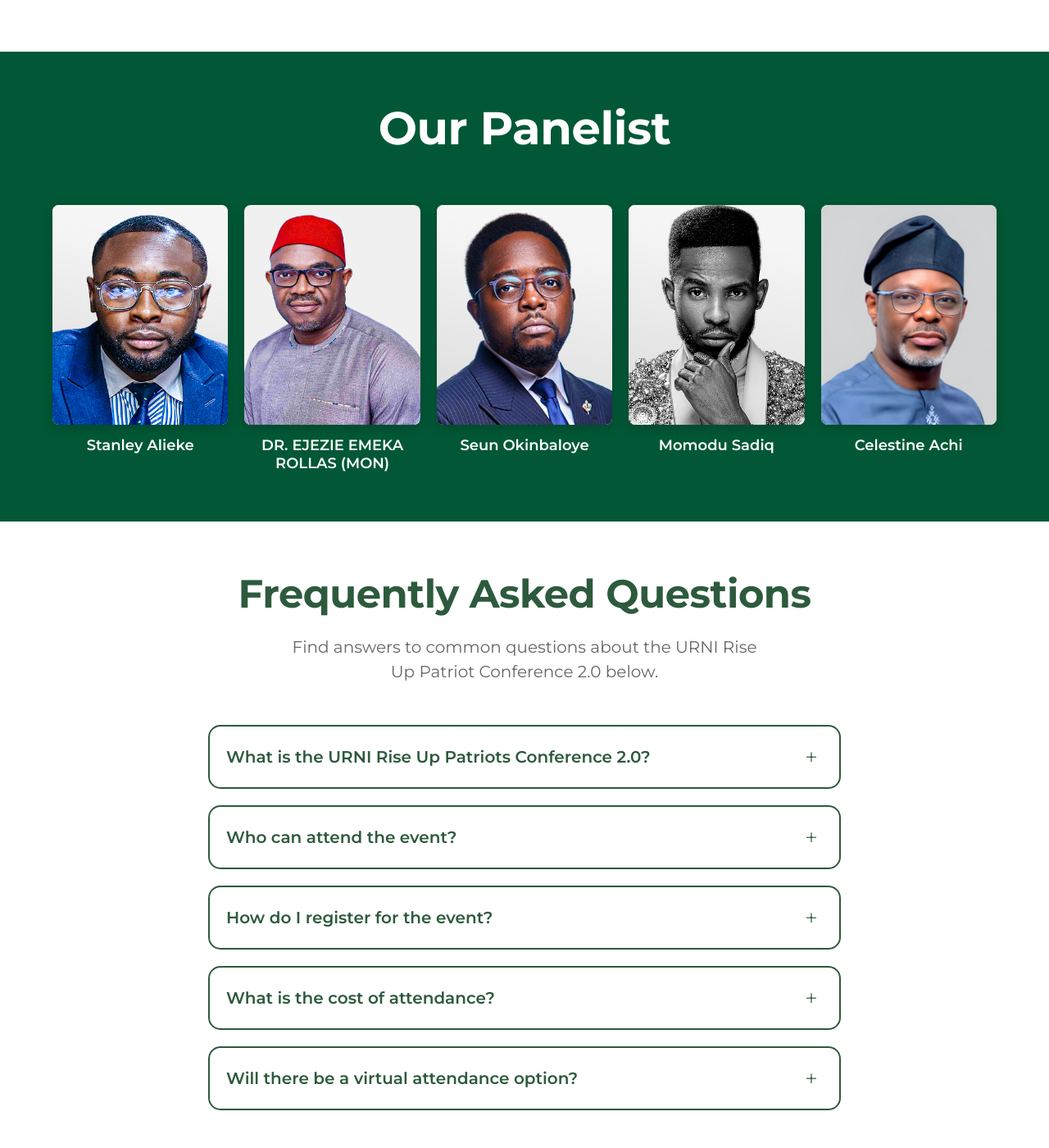
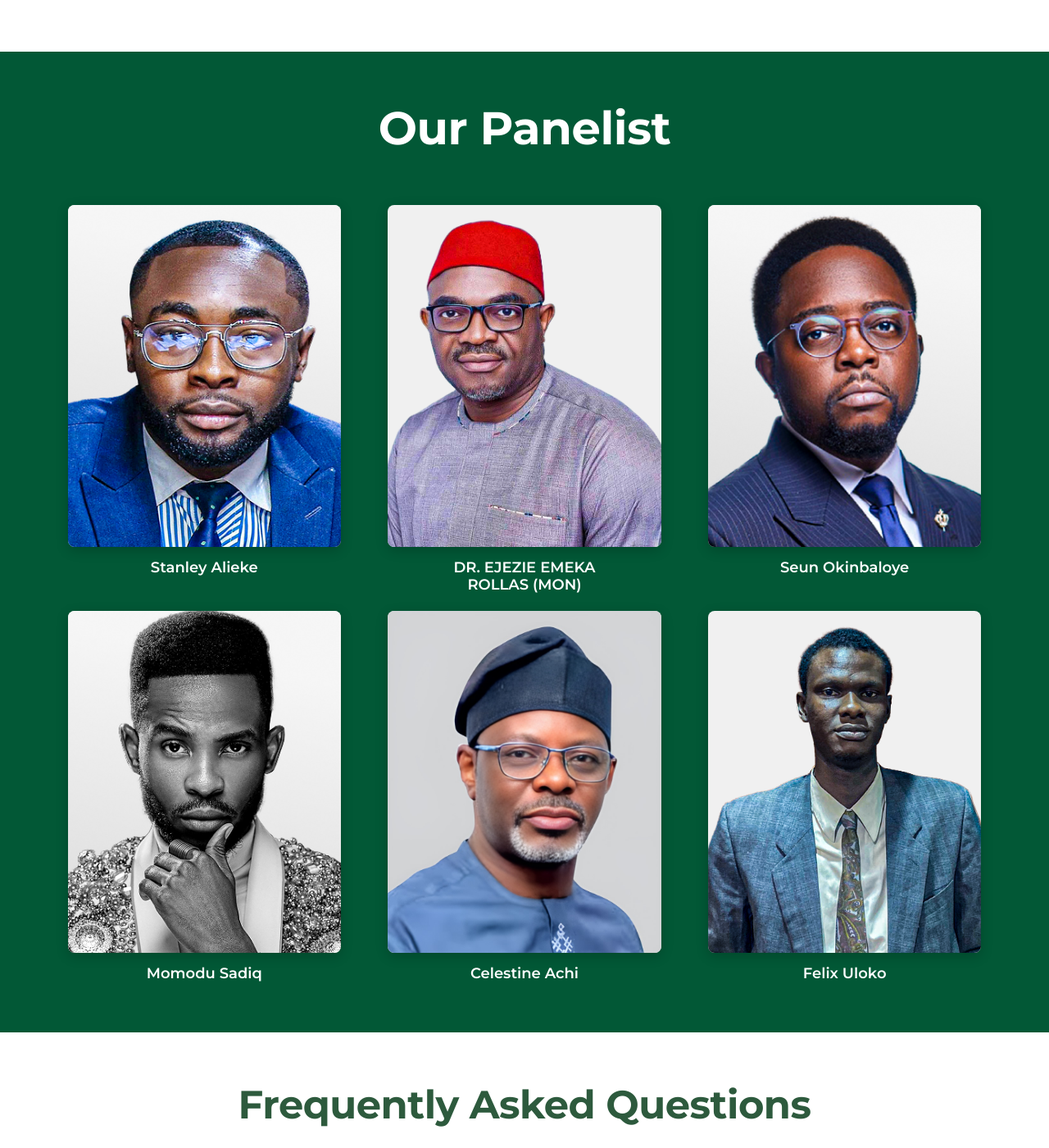
Before and after one commit to Rheno001/Rise-Up-Patriots-2.0, a PHP site: page / in a window 1280 px wide. Shown: the part 2330-3730 px from the top of the page at 82% size. Run offline with PHP 8.4, Linux system fonts and the light colour scheme; some libraries are stand-ins or nearby versions.

Commit message:
added panelist

```diff
--- a/index.html
+++ b/index.html
@@ -244,13 +244,6 @@
                         (MON)</div>
                 </div>
 
-                <!--<div class="panelist-item">
-                    <div class="panelist-photo">
-                        <img src="moses-longe.jpg" alt="Barr. Moses Longe">
-                    </div>
-                    <div class="panelist-name">Barr. Moses<br>Longe</div>
-                </div>-->
-
                 <!-- <div class="panelist-item">
                     <div class="panelist-photo">
                         <img src="roy-maduka.jpg" alt="Prof. Roy Maduka">
@@ -291,6 +284,12 @@
                         <img src="assets/Celestine.jpeg" alt="Celestine Achi">
                     </div>
                     <div class="panelist-name">Celestine Achi</div>
+                </div>
+                <div class="panelist-item">
+                    <div class="panelist-photo">
+                        <img src="assets/Felixuloko.png" alt="Felix Uloko">
+                    </div>
+                    <div class="panelist-name">Felix Uloko</div>
                 </div>
             </div>
         </div>
--- a/style.css
+++ b/style.css
@@ -800,7 +800,7 @@ html {
 
 .panelist-grid {
     display: grid;
-    grid-template-columns: repeat(5, 1fr);
+    grid-template-columns: repeat(3, 1fr);
     grid-template-rows: repeat(1, 1fr);
     gap: 20px;
     max-width: 1200px;
@@ -819,7 +819,7 @@ html {
 }
 
 .panelist-photo {
-    width: 100%;
+    width: 90%;
     aspect-ratio: 4/5;
     background: #f0f0f0;
     border-radius: 8px;
```
Also changed, not shown: assets/Felixuloko.png (added).
